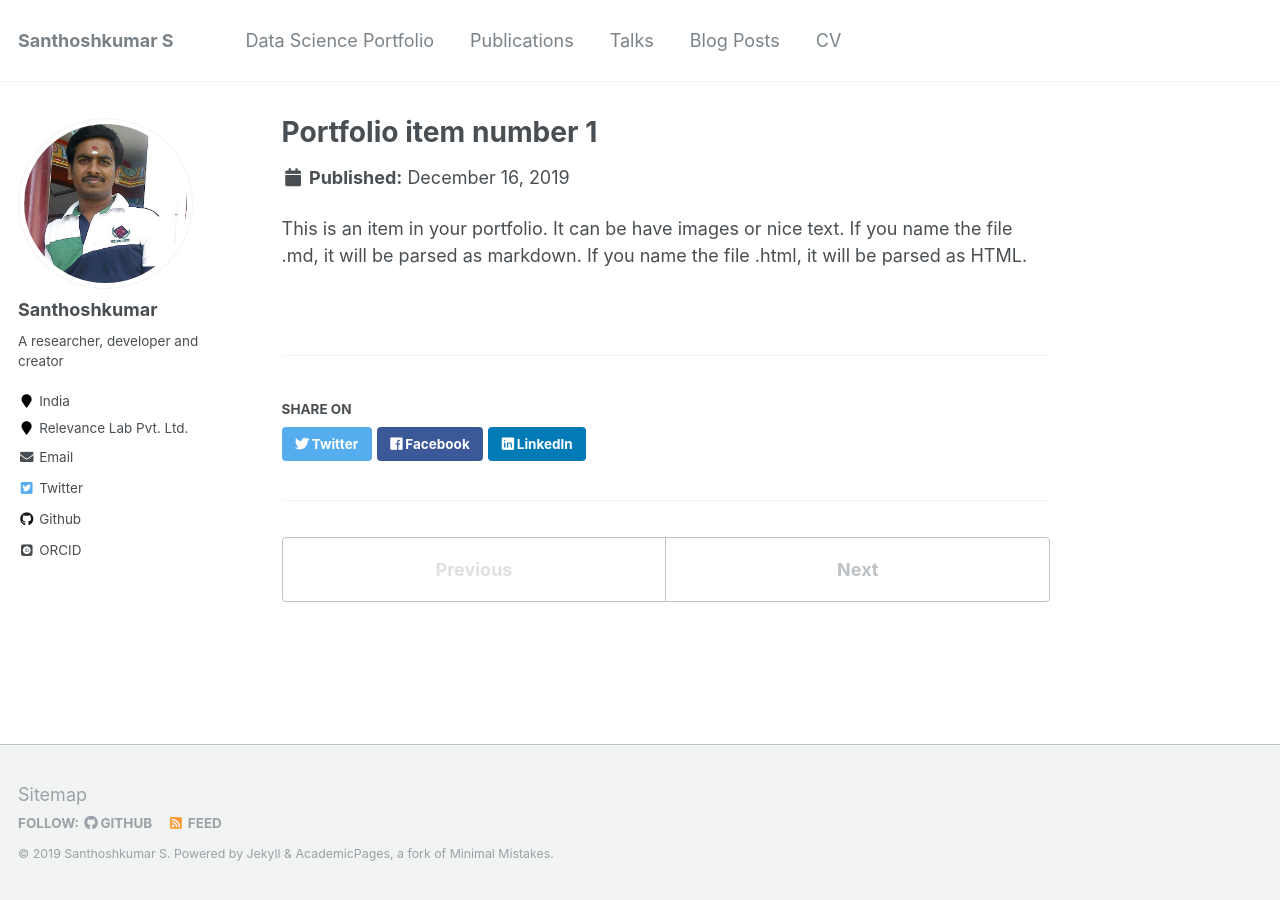
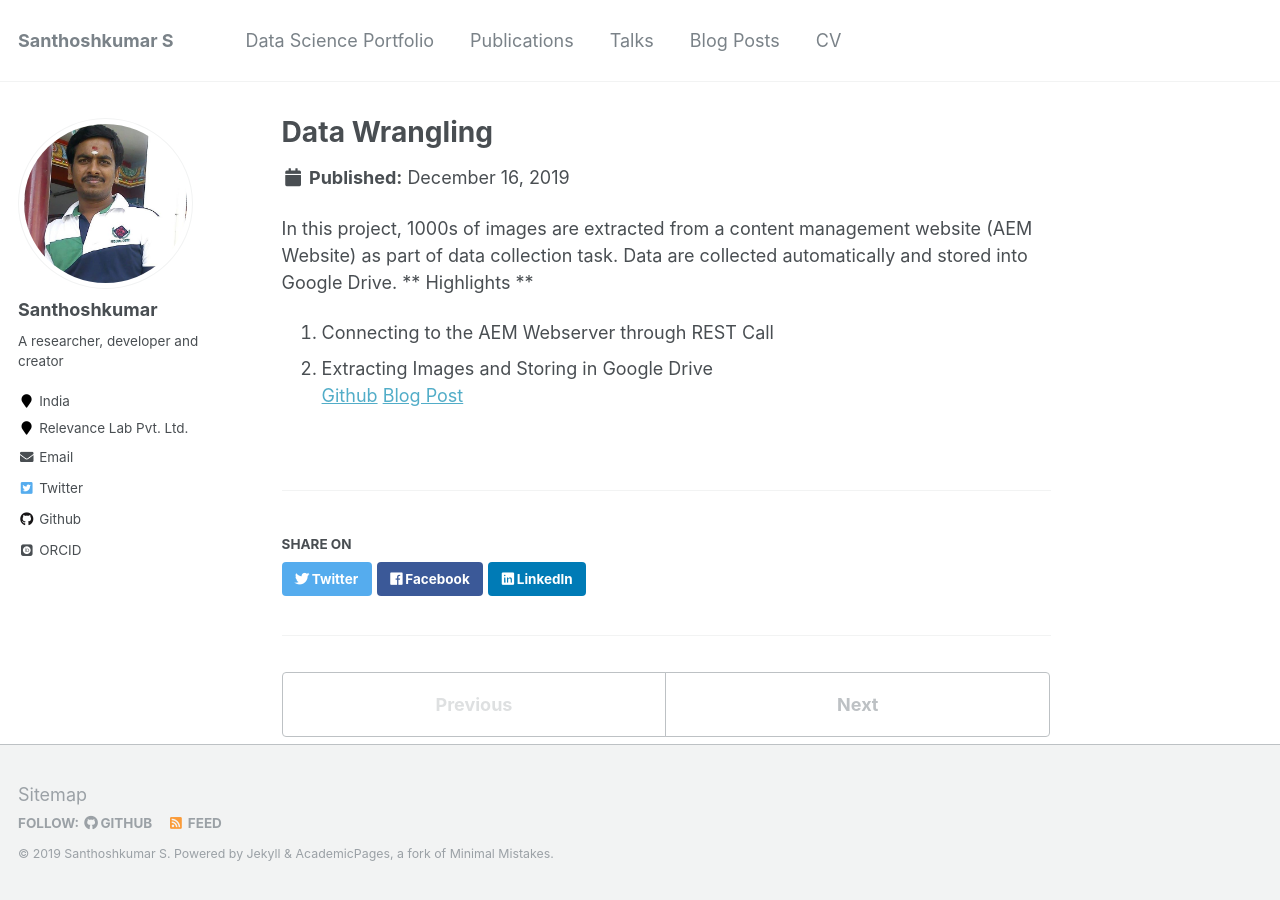
Before and after one commit to santhosh790/santhosh790.github.io, a Jekyll site: the page built from _portfolio/portfolio-1.md, in a window 1280 px wide. Built offline with Jekyll 4.4.1, drawn with Linux system fonts in a browser that asks for light colours; some web fonts are replaced.

Commit message:
Updating Portfolio

```diff
--- a/_pages/portfolio.html
+++ b/_pages/portfolio.html
@@ -7,6 +7,7 @@ author_profile: true
 
 {% include base_path %}
 
+This page elaborates the data science portfolio where I worked on different projects.
 
 {% for post in site.portfolio %}
   {% include archive-single.html %}
--- a/_portfolio/portfolio-1.md
+++ b/_portfolio/portfolio-1.md
@@ -1,7 +1,12 @@
 ---
-title: "Portfolio item number 1"
-excerpt: "Short description of portfolio item number 1<br/><img src='/images/500x300.png'>"
+title: "Data Wrangling"
+excerpt: "This is a data extraction project"
 collection: portfolio
 ---
 
-This is an item in your portfolio. It can be have images or nice text. If you name the file .md, it will be parsed as markdown. If you name the file .html, it will be parsed as HTML.
+In this project, 1000s of images are extracted from a content management website (AEM Website) as part of data collection task. Data are collected automatically and stored into Google Drive.
+** Highlights **
+1. Connecting to the AEM Webserver through REST Call
+2. Extracting Images and Storing in Google Drive
+[Github](https://github.com/santhosh790/data-wrangling)
+[Blog Post](https://myresearchworks.wordpress.com/2019/02/15/data-collection-into-google-drive/)
```
